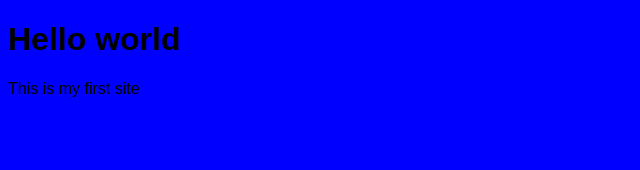
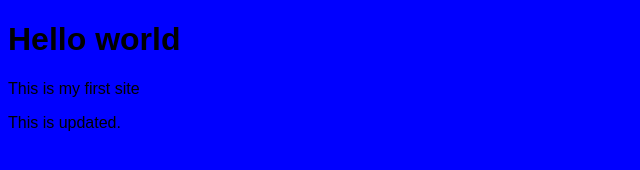
Before and after one commit to patwer92/first-project, a plain HTML site: page index.html in a window 1280 px wide. Shown: the whole page, without its empty margins (0-640 px from the left). Drawn offline with Linux system fonts and the light colour scheme.

Commit message:
Updated HTML

```diff
--- a/index.html
+++ b/index.html
@@ -6,5 +6,6 @@
   <body>
     <h1>Hello world</h1>
     <p>This is my first site</p>
+    <p>This is updated.</p>
   </body>
 </html>
```
